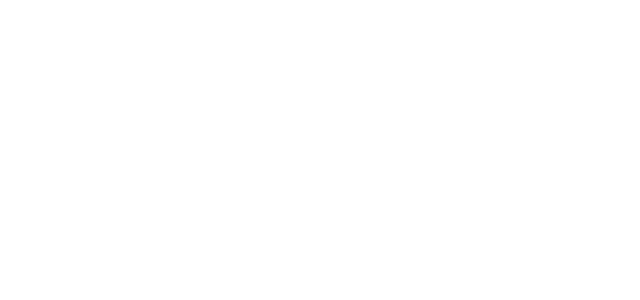
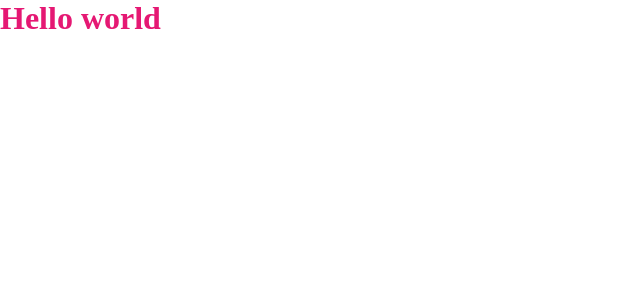
Before and after one commit to belenjn/clever-post, a React (Vite) app: page / in a window 1280 px wide. Shown: the top 300 px of the page, without its empty margins (0-640 px from the left). Built offline with nearby package versions, Linux system fonts and the light colour scheme.

Commit message:
New var with styles and testing watch sass

```diff
--- a/package.json
+++ b/package.json
@@ -6,7 +6,8 @@
   "scripts": {
     "dev": "vite",
     "build": "tsc && vite build",
-    "preview": "vite preview"
+    "preview": "vite preview",
+    "scss": "node-sass -watch scss -o css"
   },
   "dependencies": {
     "react": "^18.2.0",
--- a/src/App.tsx
+++ b/src/App.tsx
@@ -1,15 +1,11 @@
-import { useState } from 'react'
-import reactLogo from './assets/react.svg'
-import './styles/App.scss'
+import "./styles/App.scss"
 
 function App() {
-  const [count, setCount] = useState(0)
-
   return (
     <div className="App">
-
+      <h1>Hello world</h1>
     </div>
-  )
+  );
 }
 
-export default App
+export default App;
--- a/src/main.tsx
+++ b/src/main.tsx
@@ -1,5 +1,6 @@
 import ReactDOM from 'react-dom/client';
-import App from './App'
+import App from './App';
+
 
 ReactDOM.createRoot(document.getElementById('root') as HTMLElement).render(
   <>
--- /dev/null
+++ b/src/styles/App.css
@@ -0,0 +1,9 @@
+* {
+  margin: 0;
+  padding: 0;
+}
+
+h1 {
+  color: #e51873;
+}
+/*# sourceMappingURL=App.css.map */
--- a/src/styles/App.scss
+++ b/src/styles/App.scss
@@ -1,5 +1,35 @@
+$colores: (
+  "primary": #e51873,
+  "secondary": #fde8f1,
+  "white": #ffffff,
+  "green": #00b25c,
+  "greenHover": #1acf7f,
+  "greenInputLogIn": #1acf7eda,
+  "greenCards": #e3fcf1,
+  "red": #e5182b,
+  "redHover": #ee5b69,
+);
+
+$fontSize: (
+  "primary": 15px,
+  "secondary": 20px,
+);
+
+$borderRadius: (
+  "primary": 8px,
+  "secondary": 500px,
+);
+
+$sizes: (
+"primary": 400px
+//TODO: rellenar el resto de sizes de divs y botones
+);
 
 * {
   margin: 0;
   padding: 0;
 }
+
+h1 {
+  color: map-get($colores, "primary");
+}
--- /dev/null
+++ b/src/styles/main.css
@@ -0,0 +1,9 @@
+* {
+  margin: 0;
+  padding: 0;
+}
+
+h1 {
+  color: #e51873;
+}
+/*# sourceMappingURL=main.css.map */
--- /dev/null
+++ b/src/styles/main.scss
@@ -0,0 +1 @@
+@import "./App.scss";
```
Also changed, not shown: src/styles/variables.scss (deleted), 2 other files (tests, documents, lock files or other folders).
